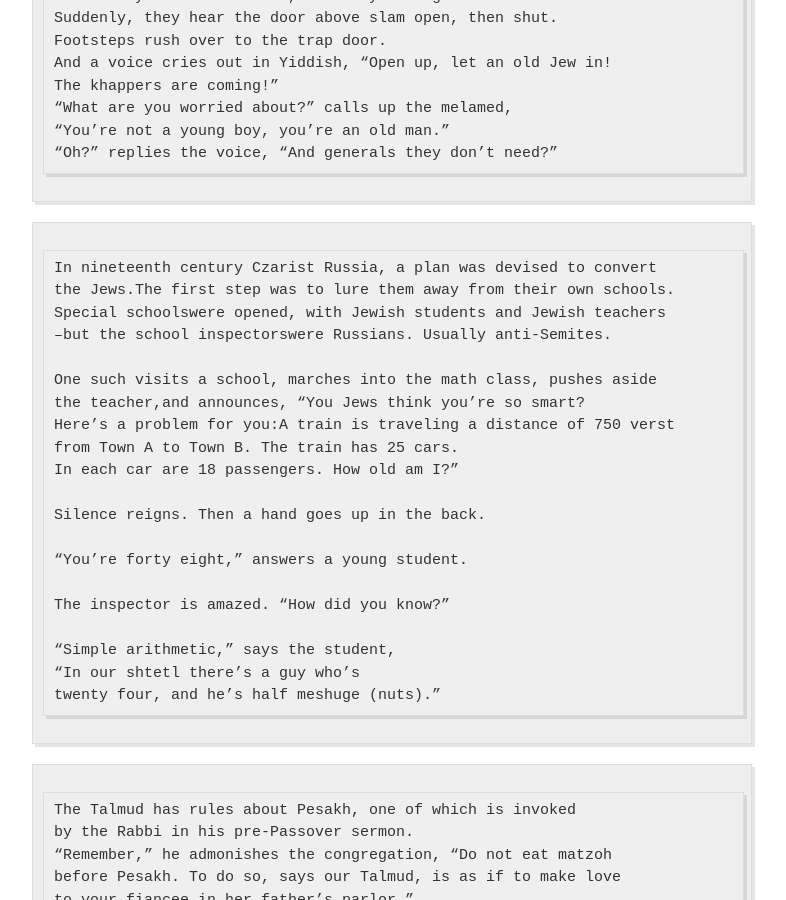
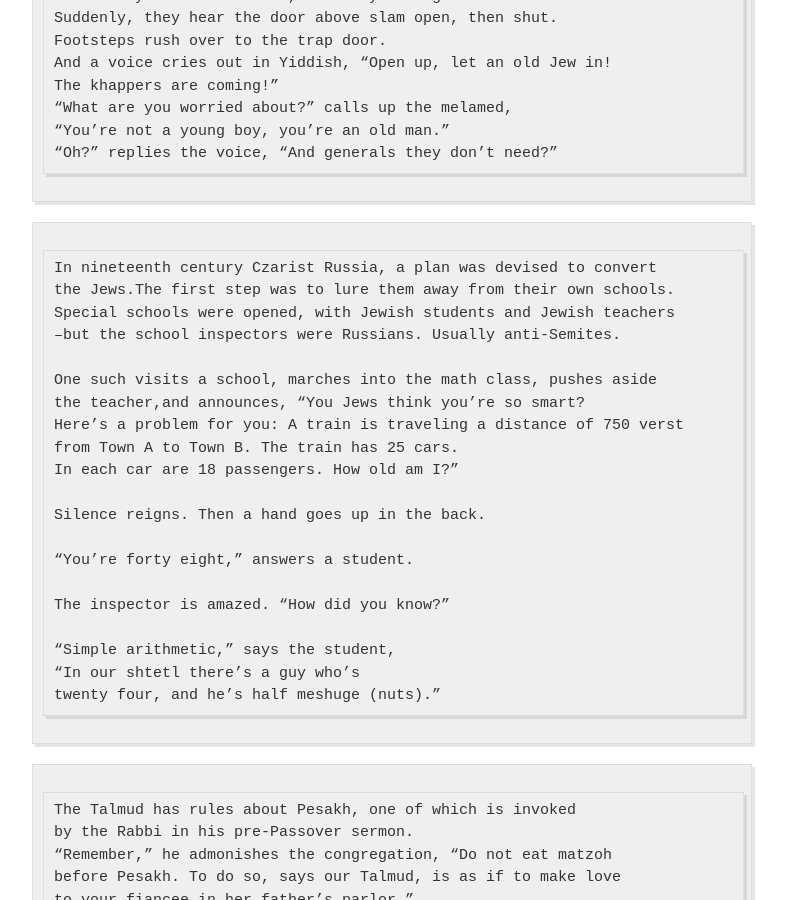
Before and after one commit to jvmallow/jvmallow.github.io, a Jekyll site: the page built from _posts/2025-05-31-Jewish_Humor.md, in a window 1280 px wide and 900 px high, scrolled down 6946 px. Shown: the whole window, without its empty margins (248-1034 px from the left). Built offline with Jekyll 4.4.1, drawn with Linux system fonts in a browser that asks for light colours; a script that is not in the unit is left out.

Commit message:
Update 2025-05-31-Jewish_Humor.md

```diff
--- a/_posts/2025-05-31-Jewish_Humor.md
+++ b/_posts/2025-05-31-Jewish_Humor.md
@@ -276,18 +276,18 @@ The khappers are coming!”
 ~~~~~
 In nineteenth century Czarist Russia, a plan was devised to convert
 the Jews.The first step was to lure them away from their own schools.
-Special schoolswere opened, with Jewish students and Jewish teachers
-–but the school inspectorswere Russians. Usually anti-Semites.
+Special schools were opened, with Jewish students and Jewish teachers
+–but the school inspectors were Russians. Usually anti-Semites.
 
 One such visits a school, marches into the math class, pushes aside
 the teacher,and announces, “You Jews think you’re so smart?
-Here’s a problem for you:A train is traveling a distance of 750 verst
+Here’s a problem for you: A train is traveling a distance of 750 verst
 from Town A to Town B. The train has 25 cars.
 In each car are 18 passengers. How old am I?”
 
 Silence reigns. Then a hand goes up in the back.
 
-“You’re forty eight,” answers a young student.
+“You’re forty eight,” answers a student.
 
 The inspector is amazed. “How did you know?”
 
```
